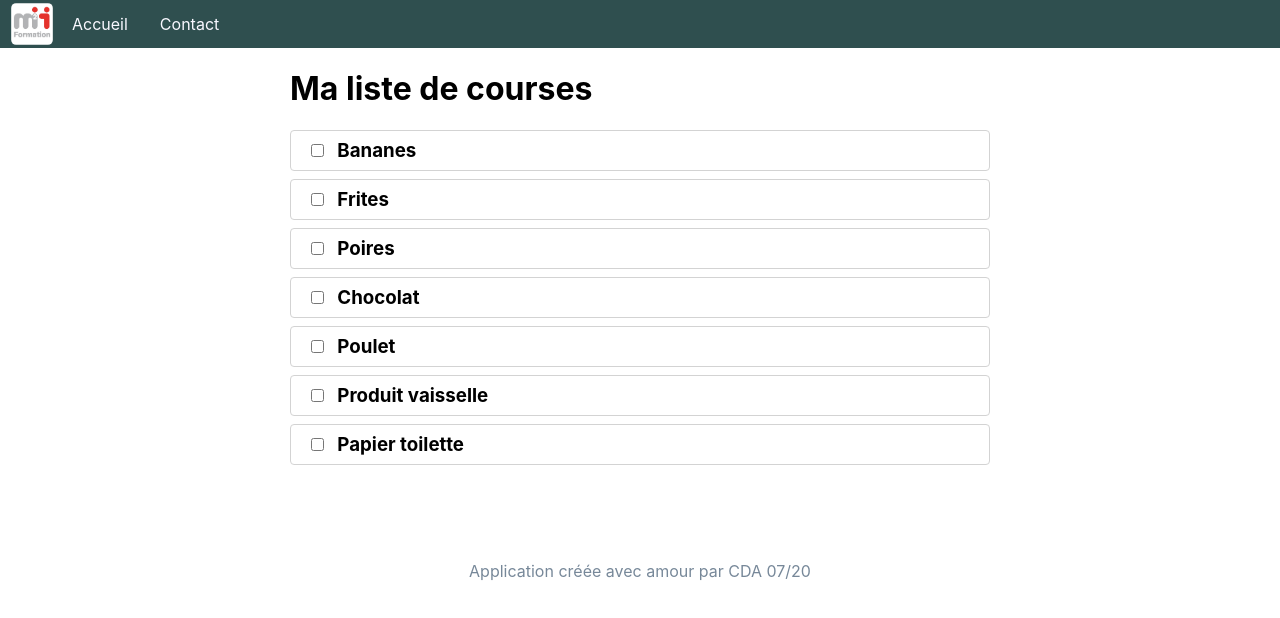
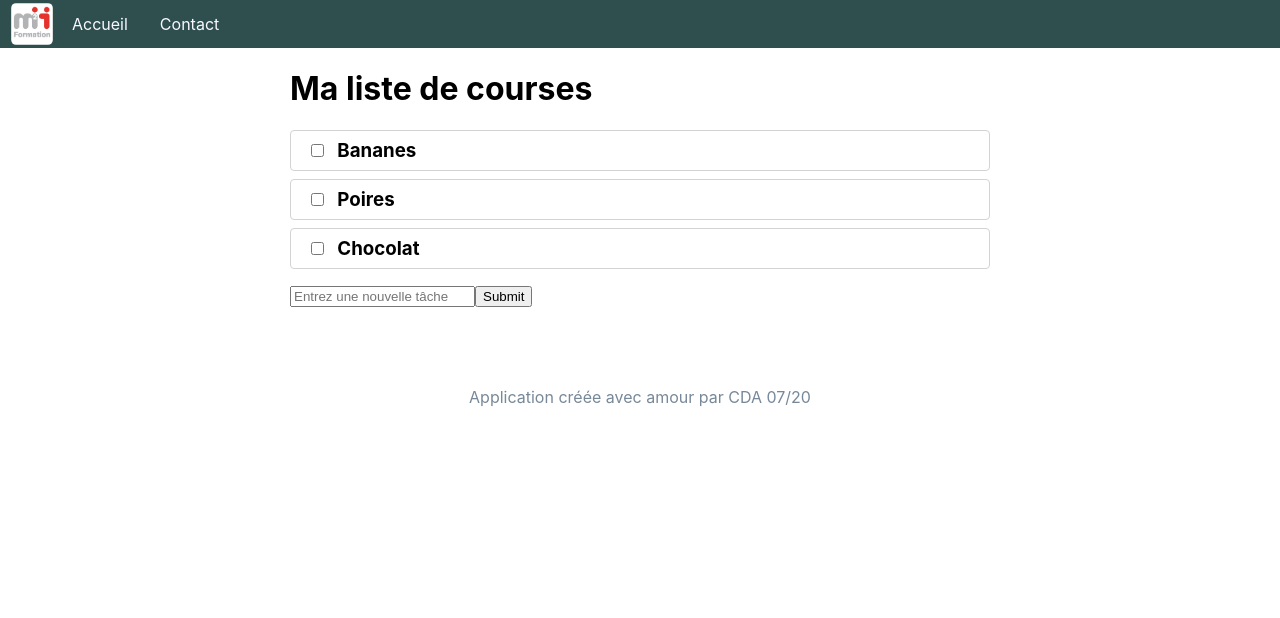
Before and after one commit to M2i-CDA-0720-Grenoble/s20-mobile-react-intro, a React (Create React App) app: page / in a window 1280 px wide. Shown: the top 618 px of the page. Built offline with nearby package versions, Linux system fonts and the light colour scheme.

Commit message:
Add new todo creation

```diff
--- a/src/App.jsx
+++ b/src/App.jsx
@@ -2,6 +2,7 @@ import './App.css';
 
 import TodoList from './components/TodoList';
 import Layout from './components/Layout';
+import { useState } from 'react';
 
 // Cette façon d'écrire des fonctions est la nouvelle écriture en ES6
 // Ces deux écritures sont équivalentes:
@@ -9,20 +10,39 @@ import Layout from './components/Layout';
 // const myFunction = (param) => { return param; }
 // function myFunction(param) { return param; }
 const App = () => {
-  const todos = [
+  // Crée un état permettant de retenir la valeur actuelle du champ "Ajouter une tâche"
+  const [newTodo, setNewTodo] = useState('');
+
+  // Crée un état permettant de retenir les tâches existant actuellement
+  const [todos, setTodos] = useState([
     'Bananes',
-    'Frites',
     'Poires',
-    'Chocolat',
-    'Poulet',
-    'Produit vaisselle',
-    'Papier toilette'
-  ];
+    'Chocolat'
+  ]);
+
+  // Crée une fonction permettant de gérer la validation du formulaire "Ajouter une tâche"
+  const handleSubmit = (event) => {
+    // Empêche le rechargement de la page
+    event.preventDefault();
+    // Remplace la liste des tâches existantes par une nouvelle liste contenant...
+    setTodos([
+      // ...toutes les tâches actuellement existantes...
+      ...todos,
+      // ...ainsi que la nouvelle tâche à ajouter
+      newTodo
+    ]);
+    // Vide le champ "Ajouter une tâche"
+    setNewTodo('');
+  }
 
   return (
     <Layout>
       <h1>Ma liste de courses</h1>
       <TodoList todos={todos} />
+      <form onSubmit={handleSubmit}>
+        <input type="text" placeholder="Entrez une nouvelle tâche" onChange={(event) => setNewTodo(event.target.value)} value={newTodo} />
+        <input type="submit" />
+      </form>
     </Layout>
   );
 }
```
Also changed, not shown: src/components/Todo.jsx (+1 -7 lines).
